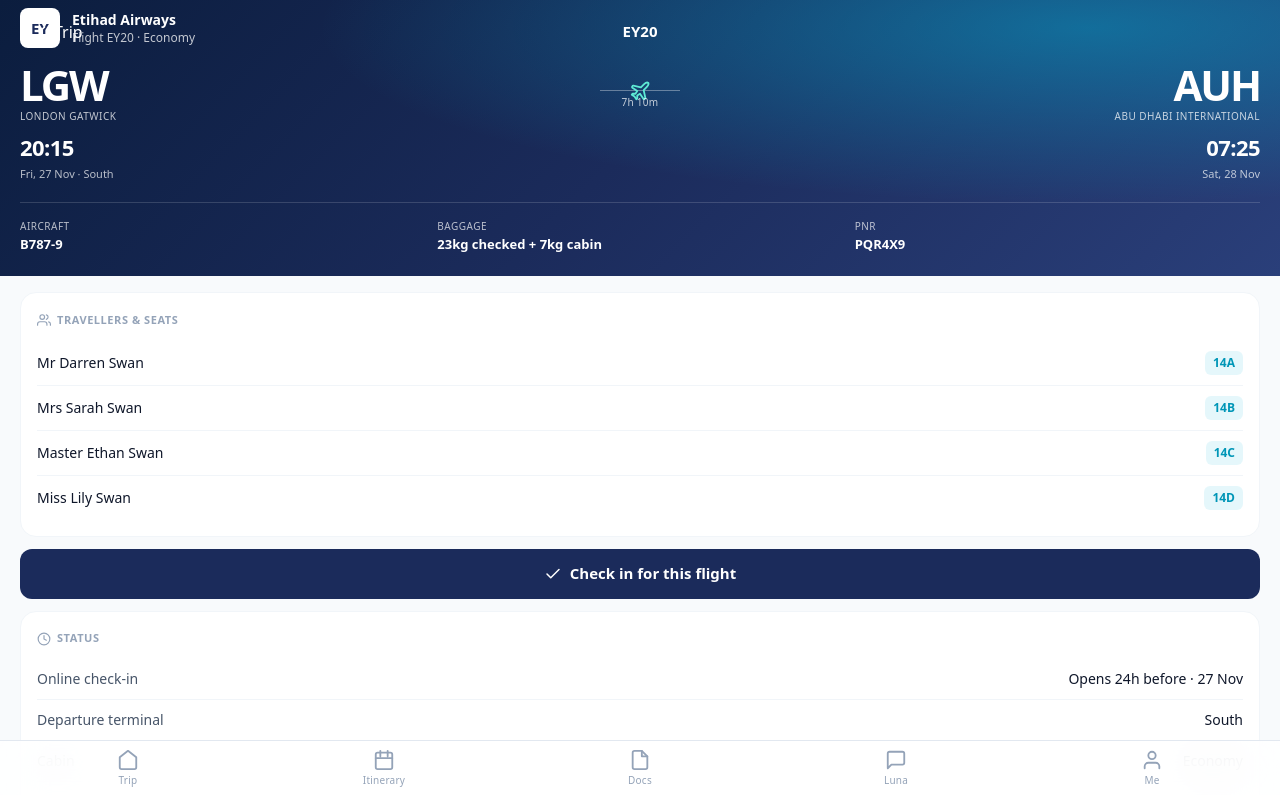
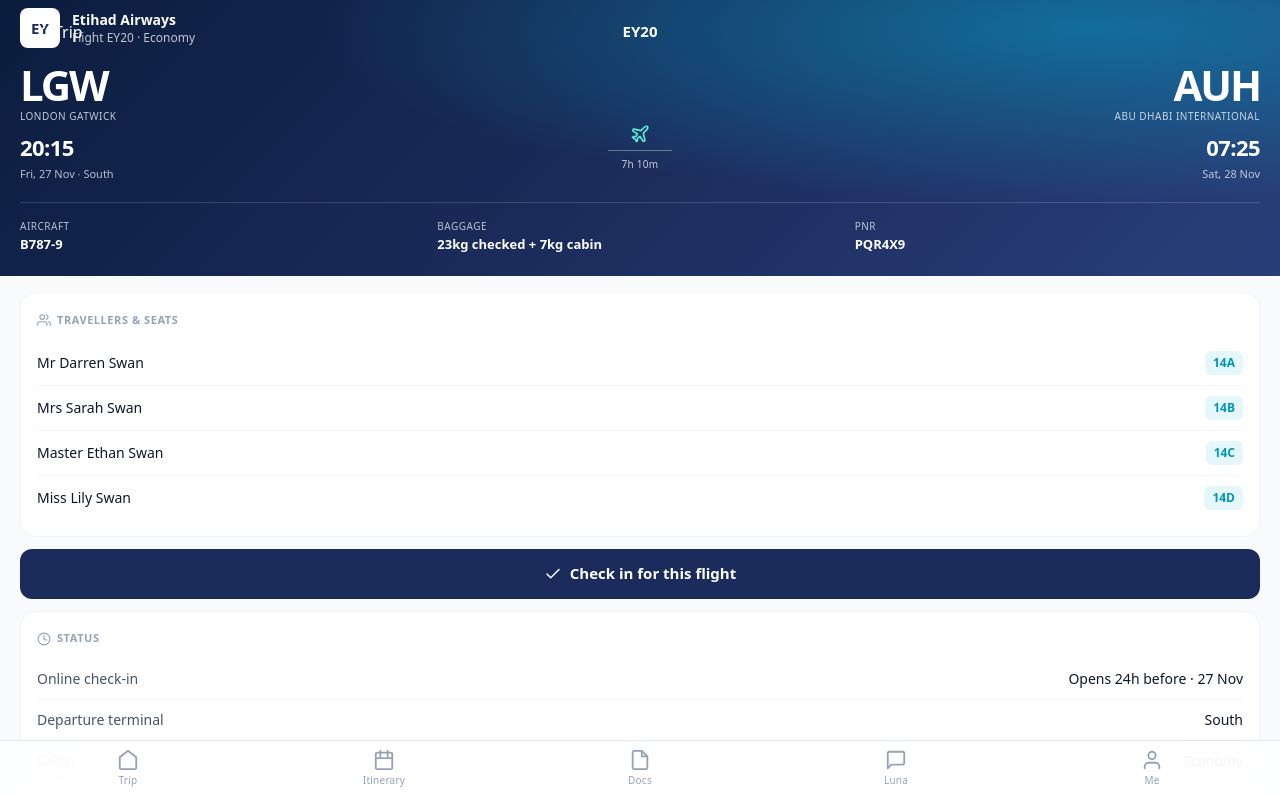
Before and after one commit to andyspeight/luna-travel, a Next.js app: page /flight/f1 in a window 1280 px wide. Shown: the top 795 px of the page. Built offline with nearby package versions, Linux system fonts and the light colour scheme; no server answers.

Commit message:
Update flight-card.tsx

```diff
--- a/src/components/flight-card.tsx
+++ b/src/components/flight-card.tsx
@@ -102,11 +102,10 @@
             dateLine={formatDate(flight.depTime, { weekday: 'short', day: 'numeric', month: 'short' })}
             terminal={flight.depTerminal ? formatTerminal(flight.depTerminal) : undefined}
           />
-          <div className="relative h-12 flex flex-col items-center justify-center pt-6">
-            <div className="w-20 h-px bg-white/35 relative">
-              <IconPlane size={22} className="absolute -top-2.5 left-1/2 -translate-x-1/2 text-teal-light" />
-            </div>
-            <div className="text-[10px] opacity-75 mt-1 tracking-wide">
+          <div className="flex flex-col items-center justify-center pt-[60px]">
+            <IconPlane size={20} className="text-teal-light mb-1.5" />
+            <div className="w-16 h-px bg-white/35" />
+            <div className="text-[10px] opacity-75 mt-1.5 tracking-wide whitespace-nowrap">
               {formatDuration(flight.durationMinutes)}
             </div>
           </div>
```
